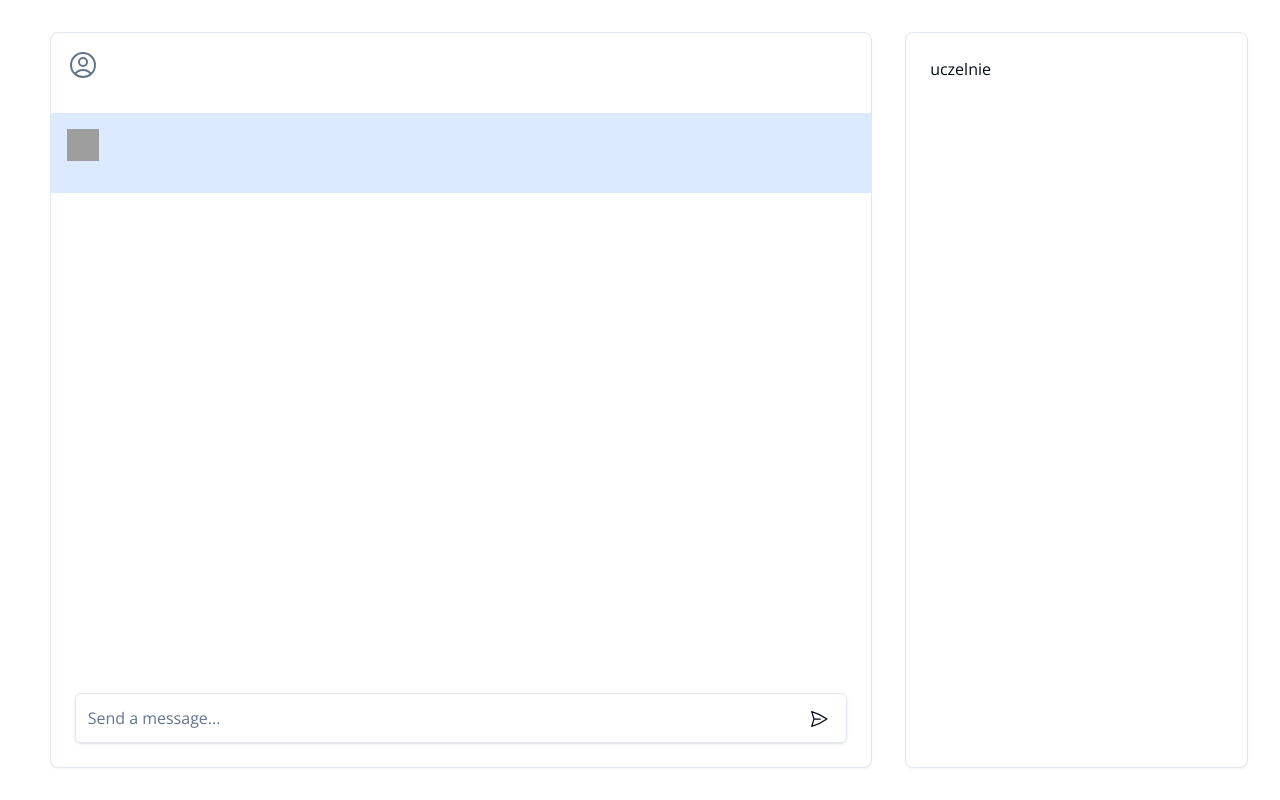
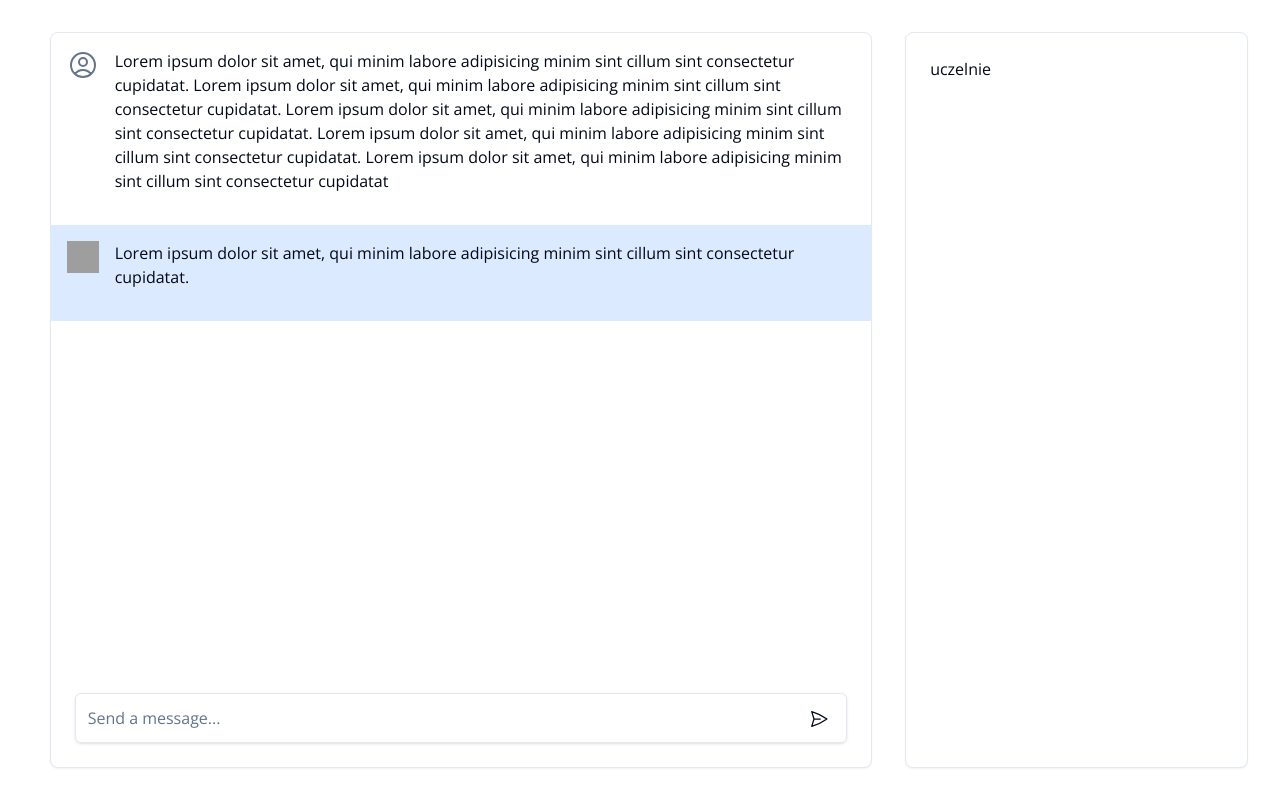
Before and after one commit to HackYeah2023-Nikodem-sAngels/task, a React (Vite) app in the folder frontend/: page /1/chat in a window 1280 px wide. Built offline with nearby package versions, Linux system fonts and the light colour scheme; grey boxes are pictures that could not be loaded.

Commit message:
Fixed messages not appearing in chat

```diff
--- a/frontend/src/components/Messages.tsx
+++ b/frontend/src/components/Messages.tsx
@@ -32,7 +32,7 @@ export function Messages(props: Props) {
                             <UserCircleIcon className="w-8 text-muted-foreground" />
                         )}
                         <span ref={ref} className="w-[80ch]">
-                            {/* {response.message} */}
+                            {response.message}
                         </span>
                     </div>
                     <div className="flex w-full items-center justify-between pb-4 pe-6 pl-16">
```
